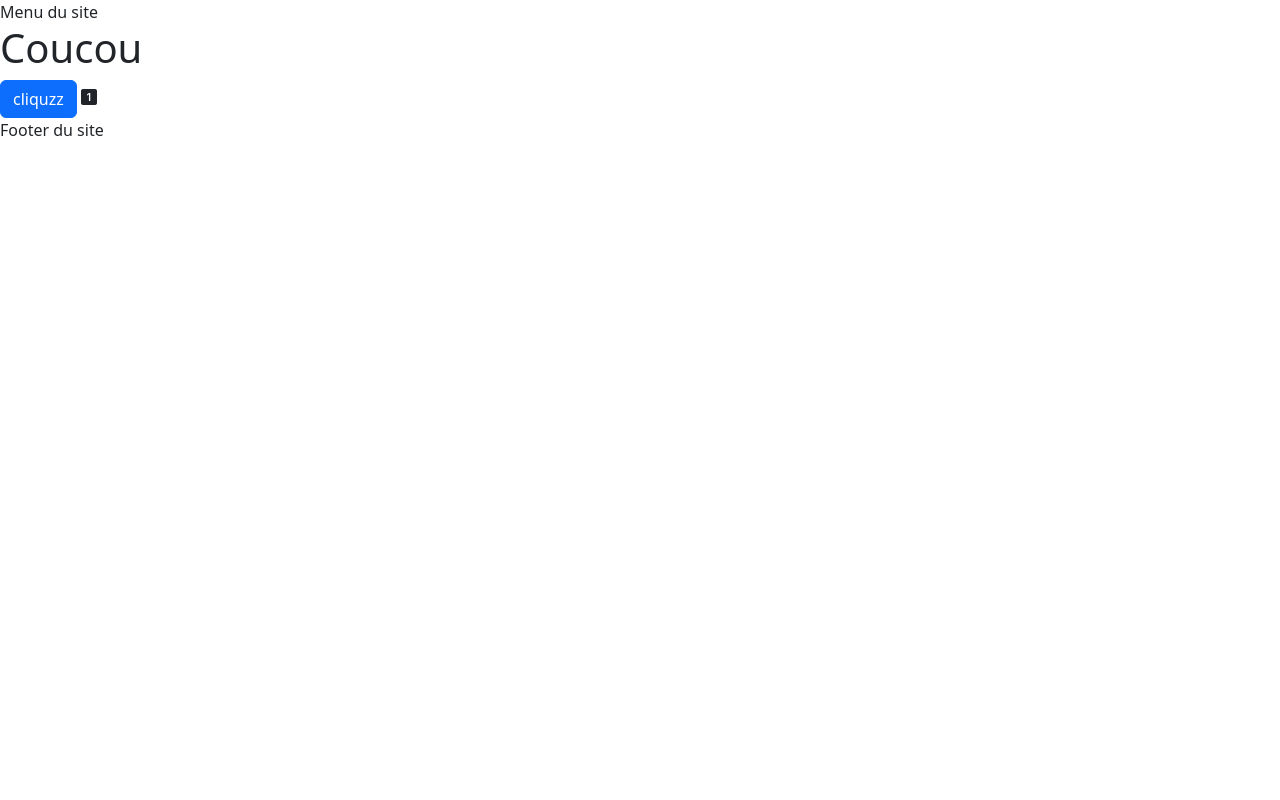
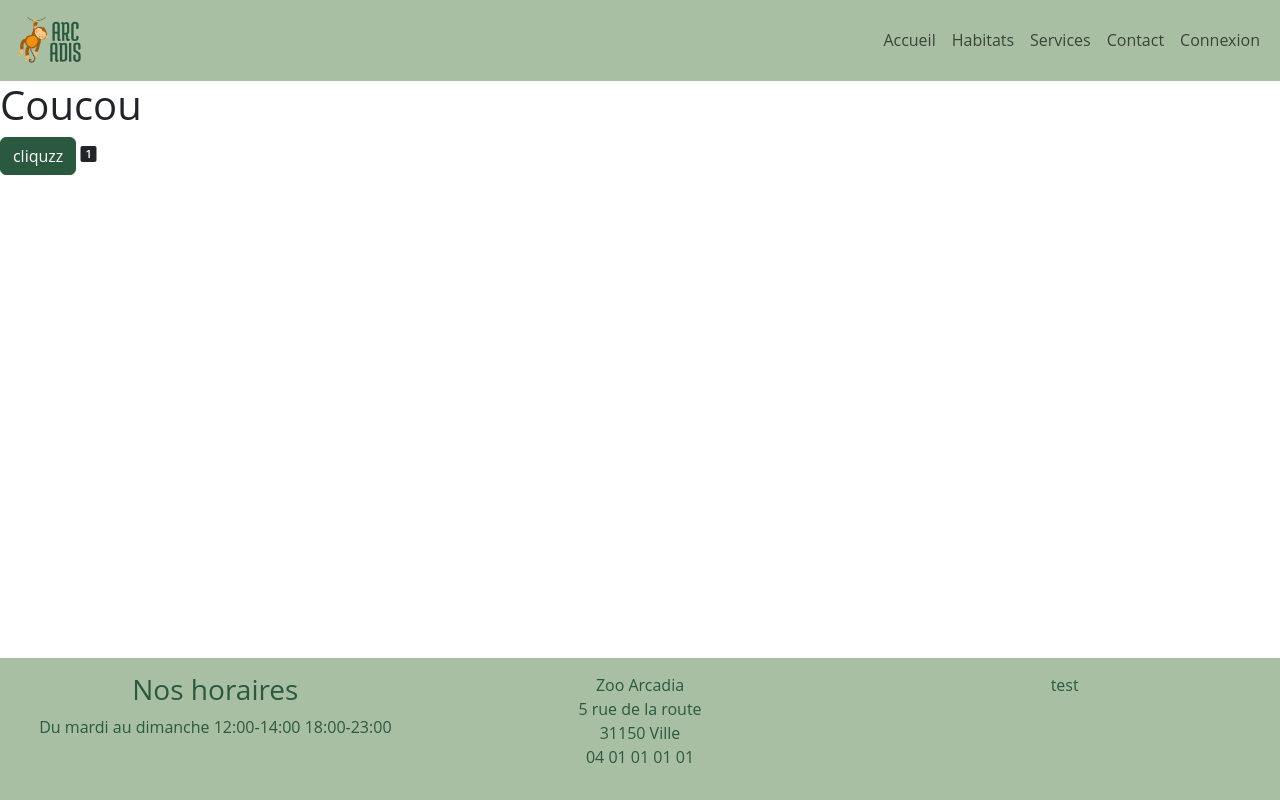
Before and after one commit to chloe2841/Zooarcadia, a website with bundled scripts: page index.html in a window 1280 px wide. Built offline with nearby package versions, Linux system fonts and the light colour scheme.

Commit message:
ajout du Header et du Footer

```diff
--- a/index.html
+++ b/index.html
@@ -8,11 +8,56 @@
     <title>Zoo Arcadia</title>
 </head>
 <body>
-    <header>Menu du site</header>
+    <header>
+        <nav class="navbar navbar-expand-lg bg-success" data-bs-theme="light">
+            <div class="container-fluid">
+              <img class="navbar-brand ml-5"src="/images/VRAILOGO.png" width="75" alt="logo du zoo"></img>
+              <button class="navbar-toggler bg-primary" type="button" data-bs-toggle="collapse" data-bs-target="#navbarSupportedContent" aria-controls="navbarSupportedContent" aria-expanded="false" aria-label="Toggle navigation">
+                <span class="navbar-toggler-icon"></span>
+              </button>
+              <div class="collapse navbar-collapse" id="navbarSupportedContent">
+                <ul class="navbar-nav ms-auto mb-2 mb-lg-0">
+                  <li class="nav-item">
+                    <a class="nav-link" href="/">Accueil</a>
+                  </li>
+                  <li class="nav-item">
+                    <a class="nav-link" href="/habitat">Habitats</a>
+                  </li>
+                  <li class="nav-item">
+                    <a class="nav-link" href="/service">Services</a>
+                  </li>
+                  <li class="nav-item">
+                    <a class="nav-link" href="/contact">Contact</a>
+                  </li>
+                  <li class="nav-item">
+                    <a class="nav-link" href="/connexion">Connexion</a>
+                  </li>
+                </ul>
+              </div>
+            </div>
+          </nav>
+    </header>
     <main id="main-page">
 
     </main>
-    <footer>Footer du site</footer>
+    <footer class="bg-success text-primary text-center footer">
+        <div class="row">
+            <div class="col-12 col-lg-4">
+                <h3 class="text-primary">Nos horaires</h3>
+                <p>Du mardi au dimanche  12:00-14:00  18:00-23:00</p>
+            </div>
+            <div class="col-6 col-lg-4">
+                <p>Zoo Arcadia <br/>
+                    5 rue de la route <br/>
+                    31150 Ville <br/>
+                    04 01 01 01 01 <br/>
+                </p>
+            </div>
+            <div class="col-6 col-lg-4">
+                <p>test</p>
+            </div>
+        </div>
+    </footer>
     <script type="module" src="Router/router.js"></script>
 </body>
 </html>
--- a/scss/_custom.scss
+++ b/scss/_custom.scss
@@ -1,2 +1,11 @@
+$primary : #2A5940;
+$secondary : #63858A;
+$success : #A8BFA3;
+$danger : #B4CFD2;
+$warning : #9BC8C7;
+$info : #6F7E67;
+
+$font-family-sans-serif : "Open Sans", sans-serif;
+$font-family-serif : "Orelega One",serif;
 @import "../node_modules/bootstrap/scss/bootstrap";
 @import "/node_modules/bootstrap-icons/font/bootstrap-icons.min.css";
--- a/scss/main.scss
+++ b/scss/main.scss
@@ -1 +1,22 @@
 @import 'custom';
+html{
+    position:relative;
+    min-height:100%;
+}
+main{
+    margin-bottom:270px;
+}
+.header {
+    position: fixed;
+    top: 0;
+    width: 100%;
+    z-index: 1000; /* pour s'assurer que le header est au-dessus des autres éléments */
+    transition: top 0.3s; /* transition fluide lors du défilement */
+}
+
+footer.footer{
+    padding:15px;
+    position:absolute;
+    bottom:0;
+    width:100%;
+}
```
Also changed, not shown: scss/main.css, 1 other file.
